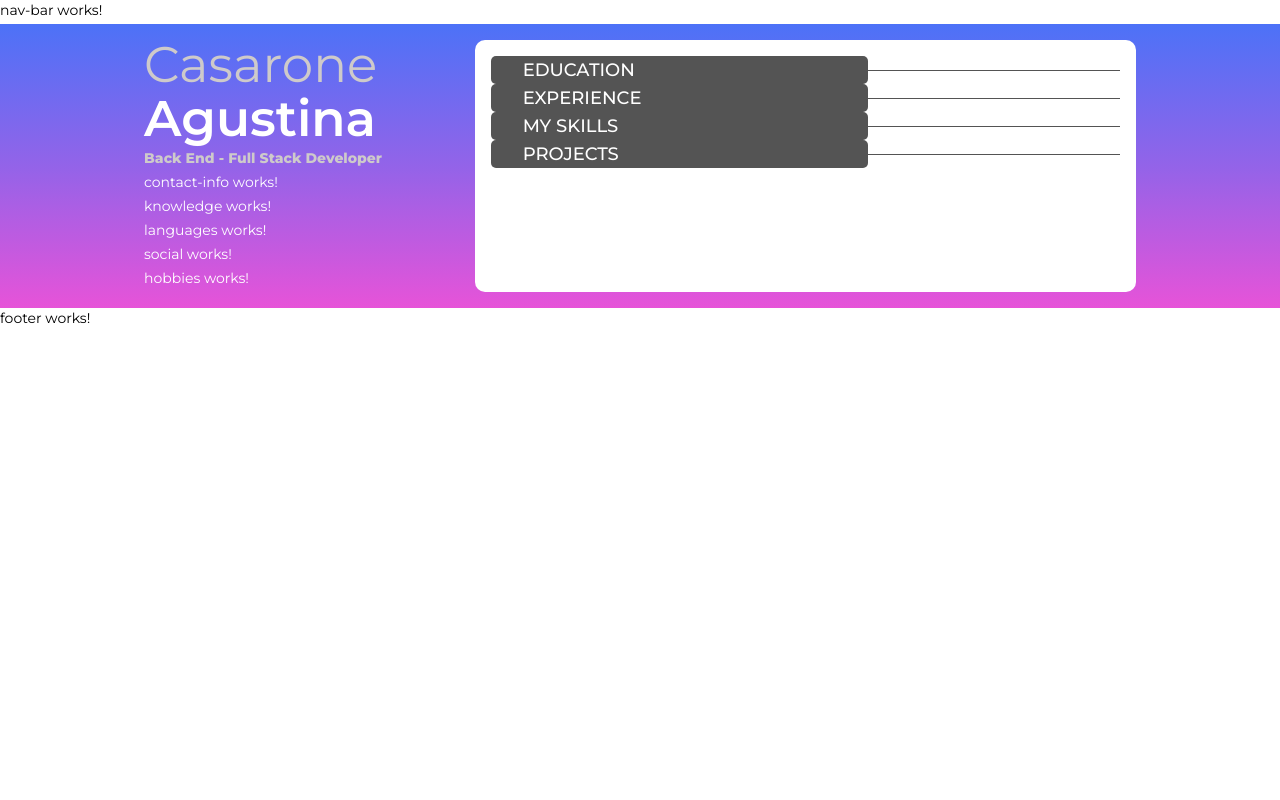
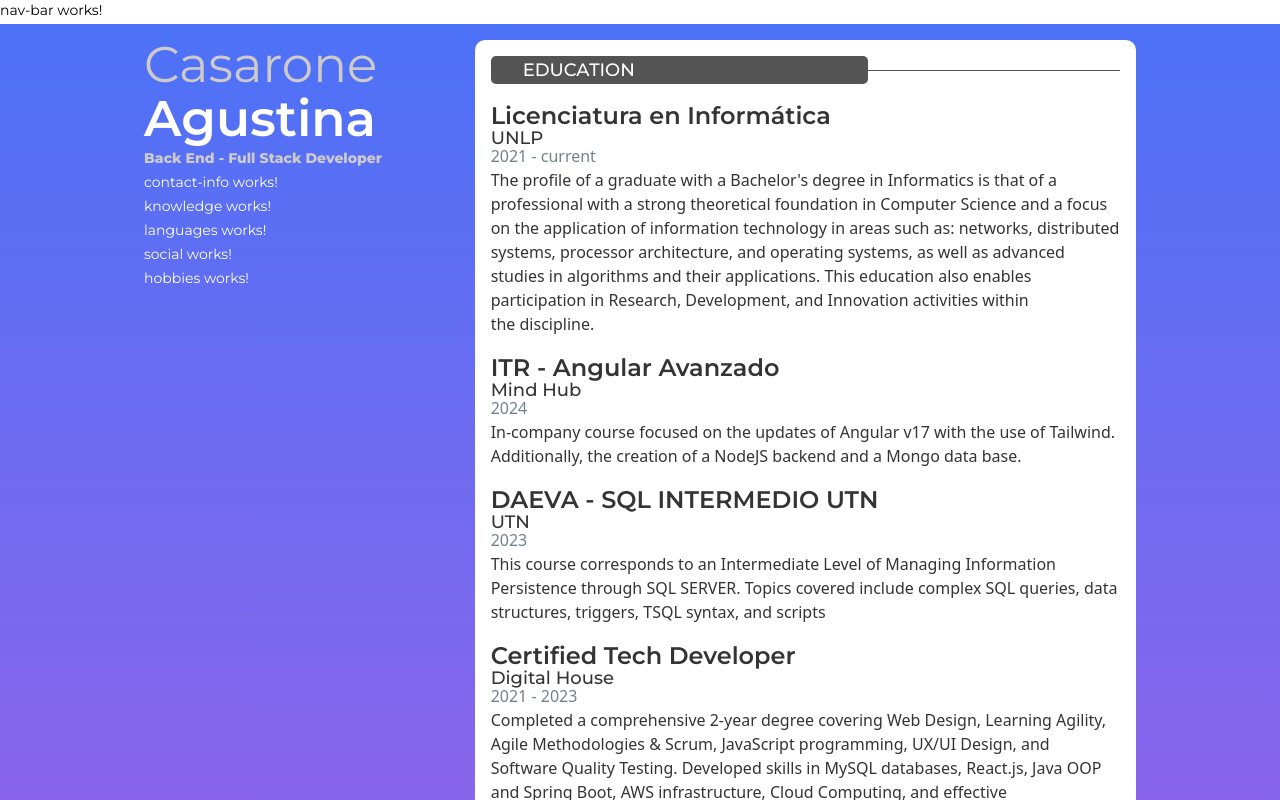
Before and after one commit to AgusCasarone/Portfolio, an Angular app in the folder portfolio/: page / in a window 1280 px wide. Shown: the top 800 px of the page. Built offline with nearby package versions, Linux system fonts and the light colour scheme.

Commit message:
education

```diff
--- a/portfolio/src/app/views/education/education.component.html
+++ b/portfolio/src/app/views/education/education.component.html
@@ -2,5 +2,10 @@
   [title]="'EDUCATION'"
 />
 @for (educationItem of educationList; track $index) {
-
+  <professional-block
+    [name]="educationItem.title"
+    [institution]="educationItem.institution"
+    [date]="educationItem.date"
+    [description]="educationItem.description"
+  />
 }
--- a/portfolio/src/app/views/education/education.component.ts
+++ b/portfolio/src/app/views/education/education.component.ts
@@ -2,11 +2,12 @@ import { Component } from '@angular/core';
 import { educationList } from '../../../../public/assets/information/educationList';
 import { Education } from '../../../interfaces/education';
 import { ProfessionalTitleComponent } from "../../utils/professional-title/professional-title.component";
+import { ProfessionalBlockComponent } from "../../utils/professional-block/professional-block.component";
 
 @Component({
   selector: 'education',
   standalone: true,
-  imports: [ProfessionalTitleComponent],
+  imports: [ProfessionalTitleComponent, ProfessionalBlockComponent],
   templateUrl: './education.component.html',
   styleUrl: './education.component.scss'
 })
```
